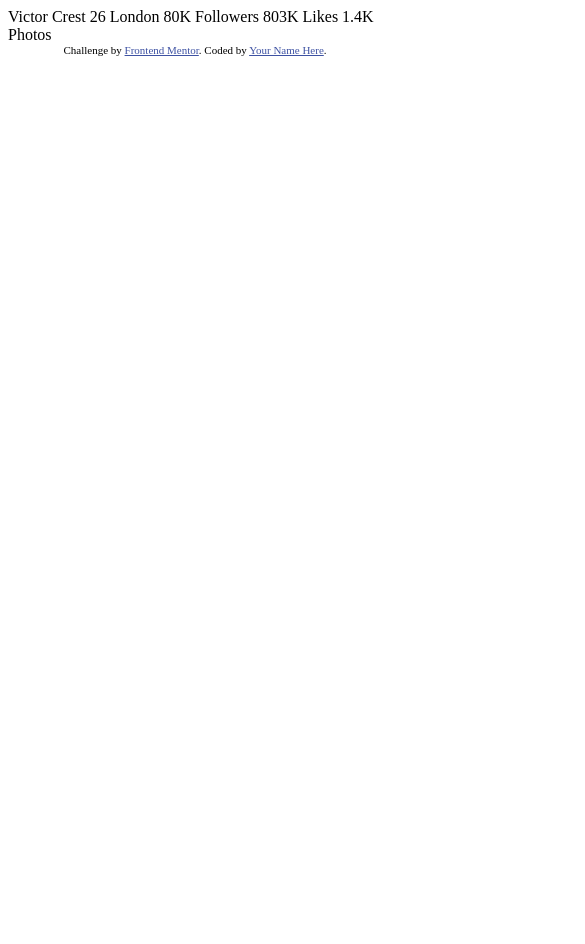
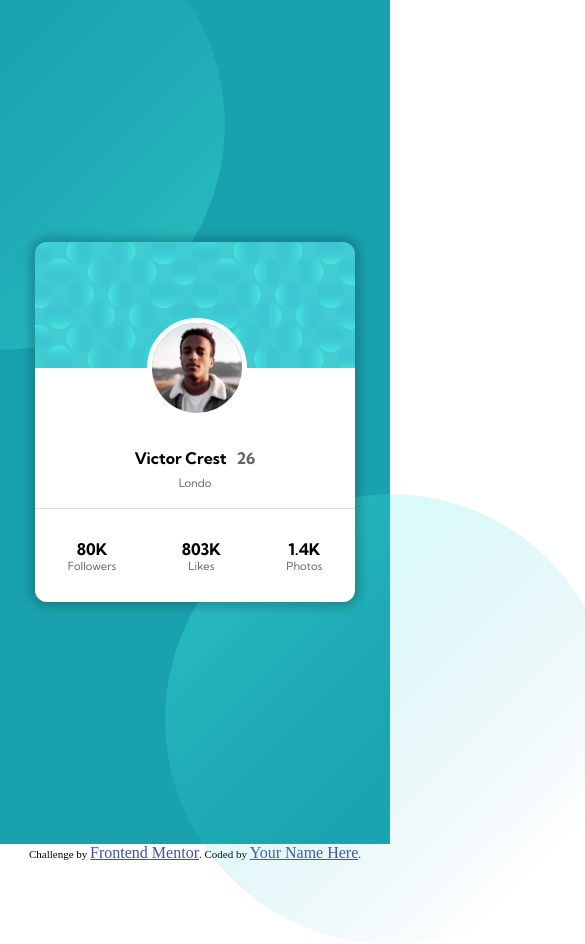
Before and after one commit to miller-vrg/frontendmentor, a plain HTML site: page profile-card-component-main/index.html in a window 390 px wide. Shown: the top 944 px of the page, 585 px wide, since content can reach past the window. Before the commit the page ends 844 px from the top, so only its background shows below. Drawn offline with Linux system fonts and the light colour scheme.

Commit message:
view mobile

```diff
--- /dev/null
+++ b/profile-card-component-main/css/style.css
@@ -0,0 +1,122 @@
+:root {
+    --Dark-cyan: hsl(185, 75%, 39%);
+    --very-dark-desaturated-blue: rgb(45, 50, 72);
+}
+
+* {
+    margin: 0;
+    padding: 0;
+    box-sizing: border-box;
+    overflow: hidden;
+    font-size: 1rem;
+}
+
+.arriba,
+.abajo {
+    width: 450px;
+    height: 450px;
+    background: url("../images/bg-pattern-bottom.svg") no-repeat center;
+    background-size: 100%;
+    position: absolute;
+}
+
+.arriba {
+    top: -100px;
+    right: calc(100% - 225px);
+    transform: rotate(180deg);
+}
+
+.abajo {
+    bottom: -100px;
+    left: calc(100% - 225px);
+}
+
+main {
+    width: 100%;
+    height: 100vh;
+    display: flex;
+    background: var(--Dark-cyan);
+    justify-content: center;
+    align-items: center;
+    font-family: 'Kumbh Sans', sans-serif;
+}
+
+.card {
+    width: 320px;
+    height: 360px;
+    display: flex;
+    flex-direction: column;
+    position: relative;
+    border-radius: 12px;
+    box-shadow: 0 0 10px 5px rgba(0, 0, 0, .2);
+}
+
+p {
+    font-weight: 400;
+    font-size: .7rem;
+}
+
+.card img {
+    width: 100px;
+    height: 100px;
+    border-radius: 50%;
+    border: 5px white solid;
+    position: absolute;
+    top: calc(35% - 50px);
+    left: 35%;
+
+}
+
+.portada {
+    width: 100%;
+    height: 35%;
+    background: url("../images/bg-pattern-card.svg") no-repeat center / cover;
+}
+
+.descripcion {
+    width: 100%;
+    height: 65%;
+}
+
+.datos {
+    width: 100%;
+    height: 60%;
+    padding-top: 60px;
+    line-height: 1.8;
+    display: flex;
+    flex-direction: column;
+    justify-content: center;
+    align-items: center;
+}
+
+gris {
+    margin-left: 10px;
+}
+
+gris,
+p {
+    opacity: .6;
+}
+
+.puntuacion,
+.datos {
+    background: white;
+}
+
+.puntuacion {
+    text-align: center;
+    border-top: 1px rgb(226, 225, 225) solid;
+    display: flex;
+    justify-content: space-around;
+    align-items: center;
+    height: 40%;
+}
+
+.attribution {
+    font-size: 11px;
+    text-align: center;
+}
+
+.attribution a {
+    color: hsl(228, 45%, 44%);
+}
--- a/profile-card-component-main/index.html
+++ b/profile-card-component-main/index.html
@@ -1,40 +1,42 @@
 <!DOCTYPE html>
 <html lang="es">
-
 <head>
   <meta charset="UTF-8">
   <meta name="viewport" content="width=device-width, initial-scale=1.0">
-  <!-- displays site properly based on user's device -->
-
   <link rel="icon" type="image/png" sizes="32x32" href="./images/favicon-32x32.png">
   <title>Frontend Mentor | Profile card component</title>
-
-  <!-- Feel free to remove these styles or customise in your own stylesheet 👍 -->
-  <style>
-    .attribution {
-      font-size: 11px;
-      text-align: center;
-    }
-
-    .attribution a {
-      color: hsl(228, 45%, 44%);
-    }
-  </style>
+  <link href="https://fonts.googleapis.com/css2?family=Kumbh+Sans:wght@400;700&display=swap" rel="stylesheet">
+  <link rel="stylesheet" href="./css/style.css">
 </head>
-
 <body>
-  Victor Crest
-  26
-  London
-
-  80K
-  Followers
-
-  803K
-  Likes
-
-  1.4K
-  Photos
+  <div class="arriba"></div>
+  <div class="abajo"></div>
+  <main>
+    <div class="card">
+      <div class="portada"></div>
+      <img src="./images/image-victor.jpg" alt="img-Perfil">
+      <div class="descripcion">
+        <div class="datos">
+          <h2>Victor Crest<gris>26</gris></h2>
+          <p>Londo</p>
+        </div>
+        <div class="puntuacion">
+          <div class="puntacion__items">
+            <h2>80K</h2>
+            <p>Followers</p>
+          </div>
+          <div class="puntacion__items">
+            <h2>803K</h2>
+            <p>Likes</p>
+          </div>
+          <div class="puntacion__items">
+            <h2>1.4K</h2>
+            <p>Photos</p>
+          </div>
+        </div>
+      </div>
+    </div>
+  </main>
   <div class="attribution">
     Challenge by <a href="https://www.frontendmentor.io?ref=challenge" target="_blank">Frontend Mentor</a>.
     Coded by <a href="#">Your Name Here</a>.
```
Also changed, not shown: index.html (added).
